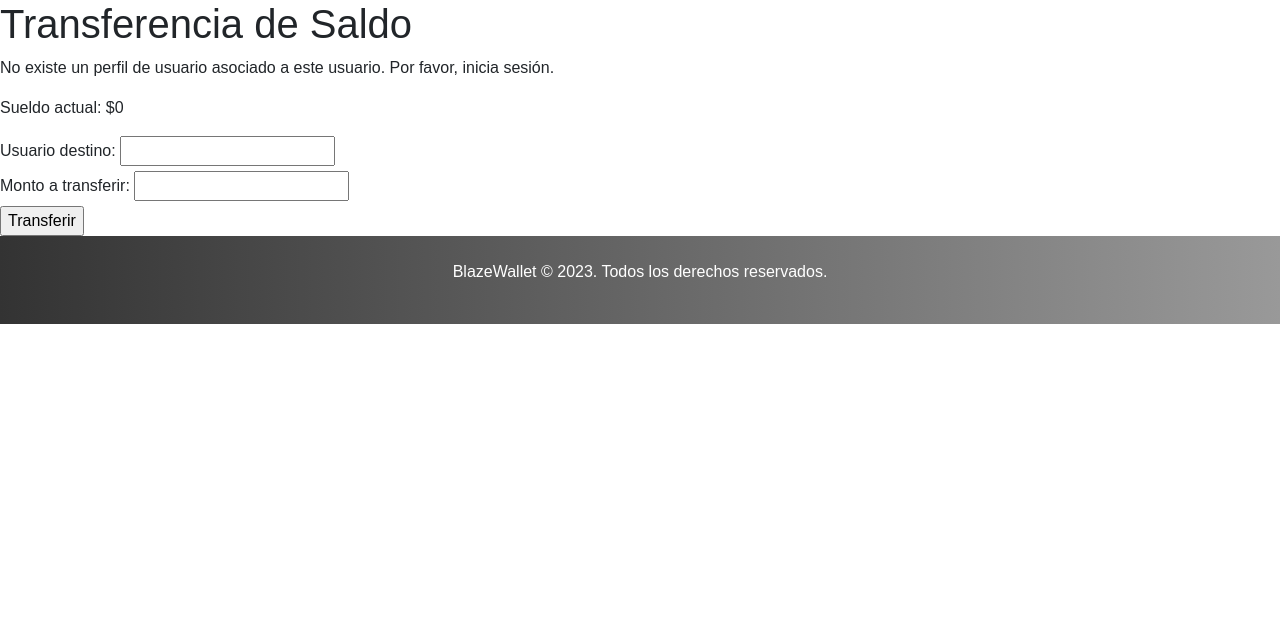
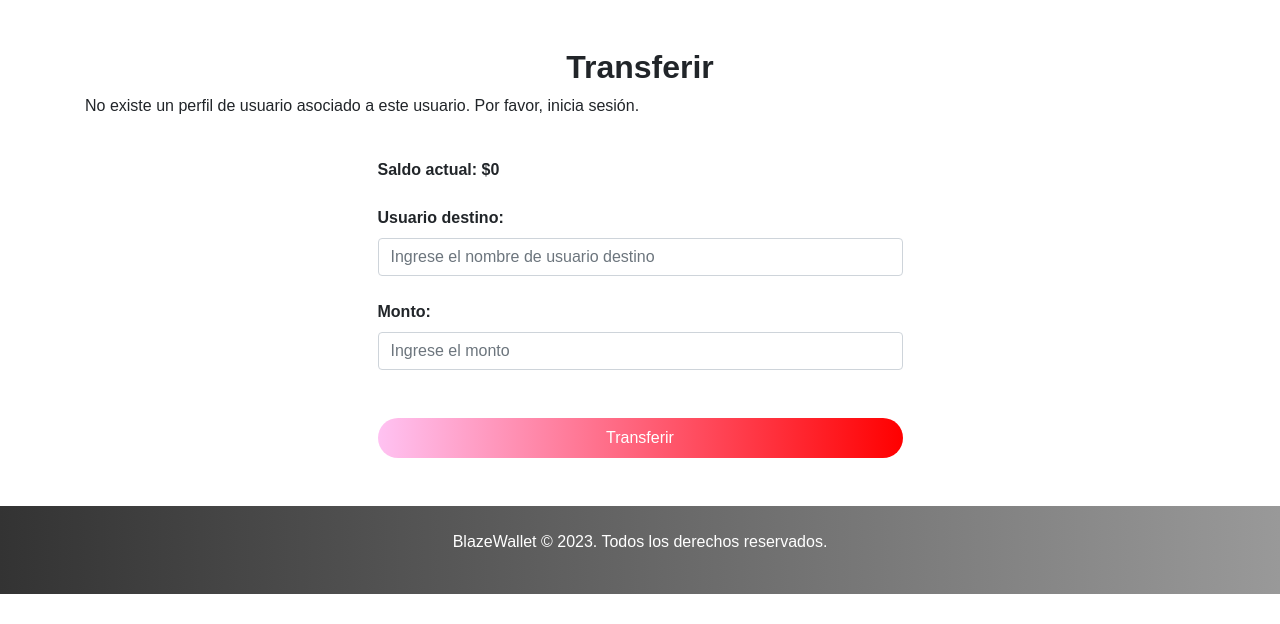
Before and after one commit to Hesoyam91/blaze-wallet, a Django app: page /transferencia/ in a window 1280 px wide. Shown: the part 176-800 px from the top of the page. Run offline with Django 4.2, Linux system fonts and the light colour scheme; a user stored in the database is signed in; data comes from the database, SQL or seed files in the repository; both versions use the stored data as it was after the commit; some libraries are stand-ins or nearby versions.

Commit message:
Estética

```diff
--- a/core/templates/cuenta.html
+++ b/core/templates/cuenta.html
@@ -5,7 +5,7 @@
 
   <!-- Contenido de la página -->
   <div class="container mt-5">
-    <h2 class="text-center">Mi Cuenta</h2>
+    <h2 class="text-center"><strong>Mi Cuenta</strong></h2>
     <div class="row justify-content-center mt-5">
       <div class="col-md-6">
         <div class="card">
--- a/core/templates/home.html
+++ b/core/templates/home.html
@@ -5,7 +5,8 @@
 
 
 {% if messages %}
-<div class="alert alert-dismissible" role="alert">
+
+  <div class="alert alert-dismissible fade show" role="alert">
     {% for message in messages %}
     <div class="alert alert-{{ message.tags }}">{{ message }}</div>
     {% endfor %}
@@ -13,6 +14,7 @@
       <span aria-hidden="true">&times;</span>
     </button>
   </div>
+
 {% endif %}
 
 <script>
--- a/core/templates/transferencia.html
+++ b/core/templates/transferencia.html
@@ -1,25 +1,17 @@
 {% extends 'base.html' %}
 {% load static %}
 {% block content %}
-<h1>Transferencia de Saldo</h1>
+<div class="container mt-5">
+  <div class="align-items-center text-center">
+    <h2 class="text-center"><strong>Transferir</strong></h2>
+  </div>
 
   {% if error %}
   <p class="error">{{ error }}</p>
   {% endif %}
 
-<p>Sueldo actual: ${{ saldo_actual }}</p>
-
-<form method="post">
-    {% csrf_token %}
-    <label for="username_destino">Usuario destino:</label>
-    <input type="text" name="username_destino" required><br>
-    <label for="monto_transferencia">Monto a transferir:</label>
-    <input type="number" name="monto_transferencia" required><br>
-    <input type="submit" value="Transferir">
-</form>
-
   {% if messages %}
-<div class="alert alert-danger">
+  <div class="alert alert-danger mt-4 rounded col-6 mx-auto">
     <ul>
       {% for message in messages %}
       <li>{{ message }}</li>
@@ -28,4 +20,27 @@
   </div>
   {% endif %}
 
+  <div class="d-grid gap-2 col-6 mx-auto">
+    <form method="post" class="form-floating">
+      <br>
+      <p><strong>Saldo actual: ${{ saldo_actual }}</strong></p>
+
+      {% csrf_token %}
+      <div class="my-4">
+        <label for="username_destino"><strong>Usuario destino:</strong></label>
+        <input type="text" class="form-control" placeholder="Ingrese el nombre de usuario destino"
+          name="username_destino" required>
+      </div>
+      <div class="my-4">
+        <label for="monto_transferencia"><strong>Monto:</strong></label>
+        <input type="number" class="form-control" placeholder="Ingrese el monto" name="monto_transferencia" required>
+      </div>
+      <div class="my-5">
+        <button type="submit" class="btn btn-gradient btn-rounded" value="Transferir"
+          style="width: 100%;">Transferir</button>
+      </div>
+    </form>
+  </div>
+
+</div>
 {% endblock %}
```
Also changed, not shown: core/templates/contacto.html (+6 -6 lines), core/templates/nosotros.html (+5 -5 lines), db.sqlite3, static/css/style.css (line endings or trailing spaces). Lines whose indentation alone changed are shown as unchanged.
